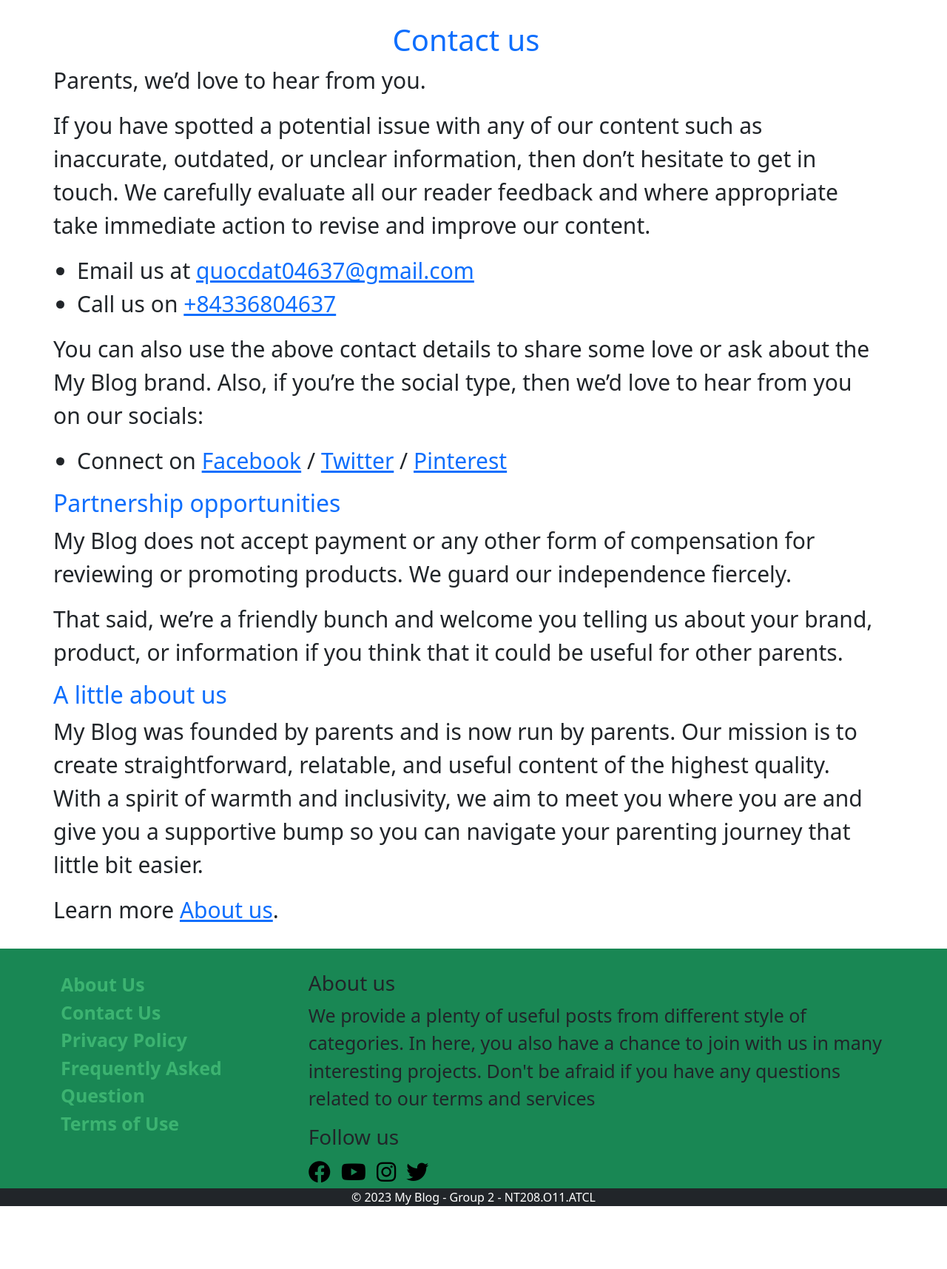
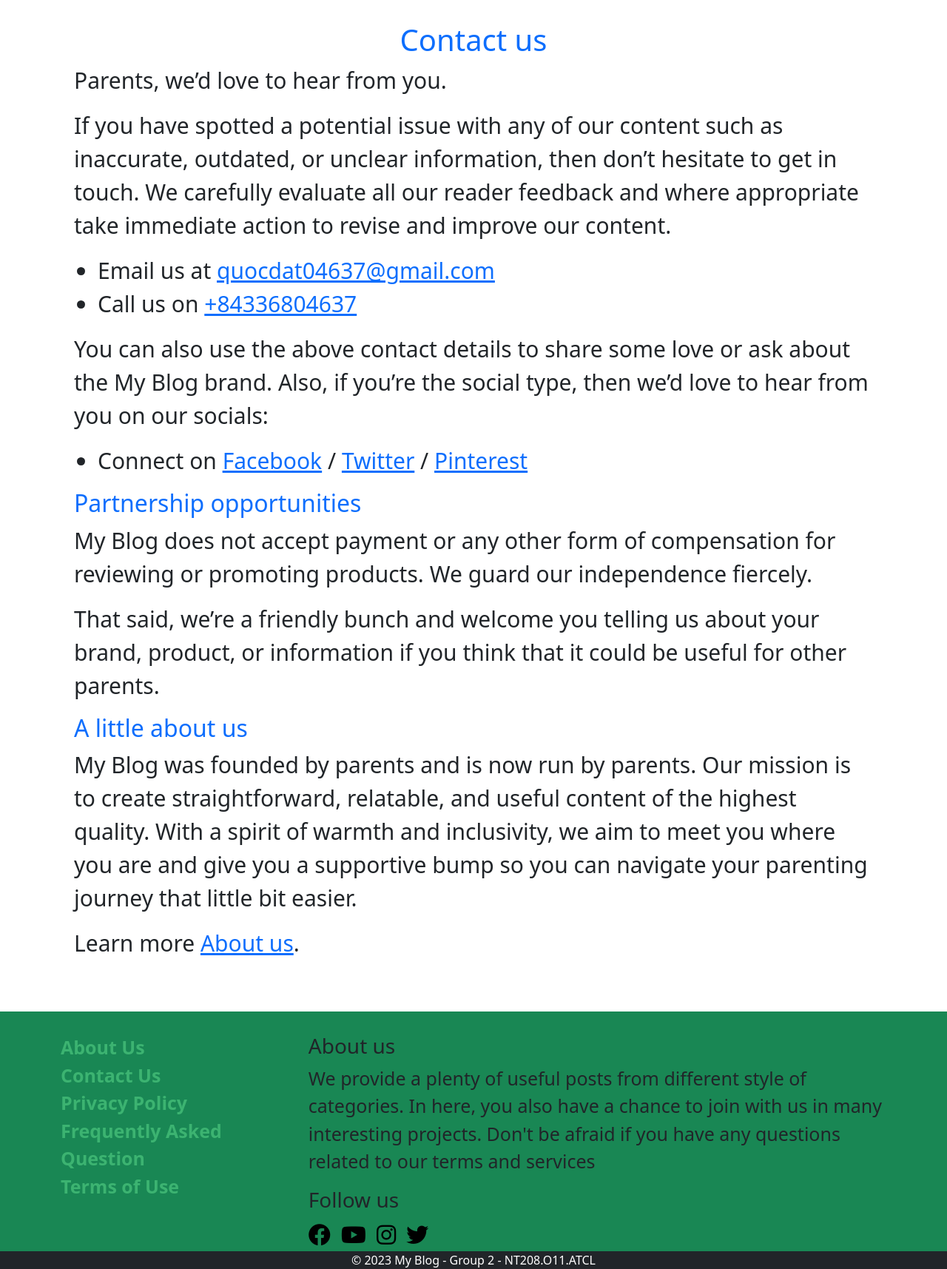
Before and after one commit to quocdat04637/project_nt208_bloggingweb, a Django app: template blog_project/blog/templates/blog/contact.html in a window 1280 px wide. Shown: the part 67-1782 px from the top of the page at 74% size. Before the commit the page ends 1697 px from the top, so only its background shows below. Run offline with Django 4.2, Linux system fonts and the light colour scheme; the template is opened without the code that fills it, so the values that code supplies are empty; some libraries are stand-ins or nearby versions.

Commit message:
23/11/2023

```diff
--- a/blog_project/blog/templates/blog/about.html
+++ b/blog_project/blog/templates/blog/about.html
@@ -28,7 +28,7 @@
             width: 70%;
         }
 
-        @media screen and (max-width: 420px) {
+        @media screen and (max-width: 990px) {
             .editor-list, .user-list, .admin-list {
                 display: inline-block;
             }
--- a/blog_project/blog/templates/blog/contact.html
+++ b/blog_project/blog/templates/blog/contact.html
@@ -6,7 +6,7 @@
 {% block head %}
     <style>
         .container.contact {
-            margin: 30px 60px;
+            padding: 30px;
             justify-content: center;
             align-items: center;
             text-align: left;
```
